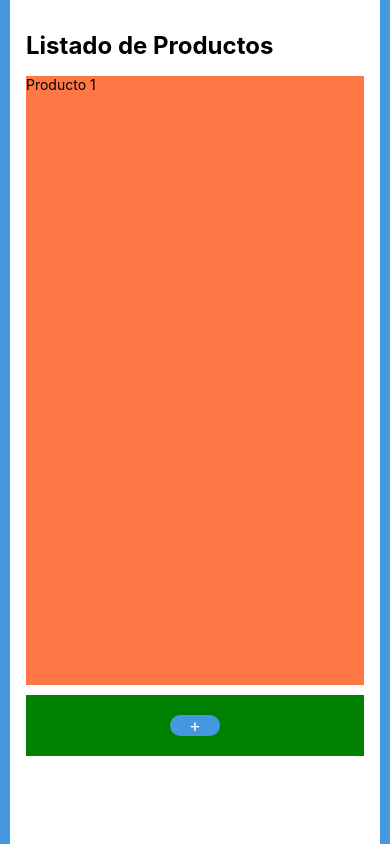
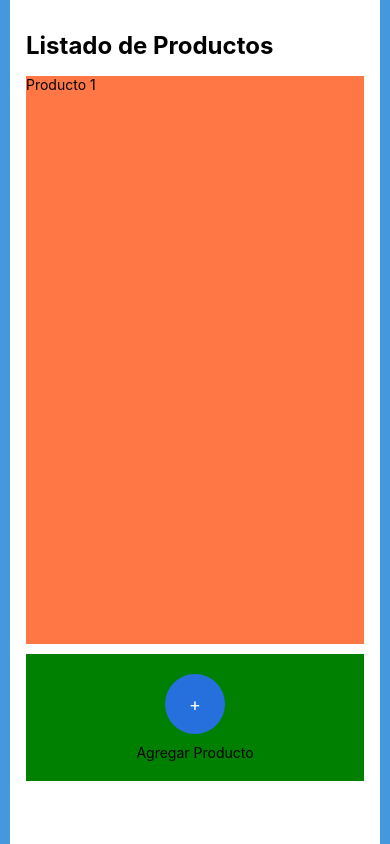
Before and after one commit to 100fixdev/Paydrive, a React Native app: screen / in a window 390 px wide. Built offline with nearby package versions, Linux system fonts and the light colour scheme.

Commit message:
feat: mejora de espacios y padding en layout

```diff
--- a/screens/Lista-prod.jsx
+++ b/screens/Lista-prod.jsx
@@ -12,7 +12,9 @@ export function ListadoProductos() {
       <View style={styles.container__btn}>
           <Pressable style={styles.btn__agregar}>
             <Text style={styles.txt__agregar}>+</Text>
-        </Pressable>
+          </Pressable>
+
+            <Text>Agregar Producto</Text>
       </View>
     </View>
 
@@ -36,12 +38,17 @@ export const styles = StyleSheet.create({
   },
   container__item: {
     backgroundColor: '#f74',
-    height: '75%',
+    height: '70%',
   },
   btn__agregar: {
-    backgroundColor: 'rgba(68, 152, 221, 1)',
-    borderRadius: 50,
-    width: 50,
+    backgroundColor: 'rgba(38, 112, 221, 1)',
+    borderRadius: 80,
+    width: 60,
+    height: 60,
+    alignItems: 'center',
+    justifyContent: 'center',
+        marginBottom:10
+
   },
     txt__agregar: {
         fontSize:18,
```
